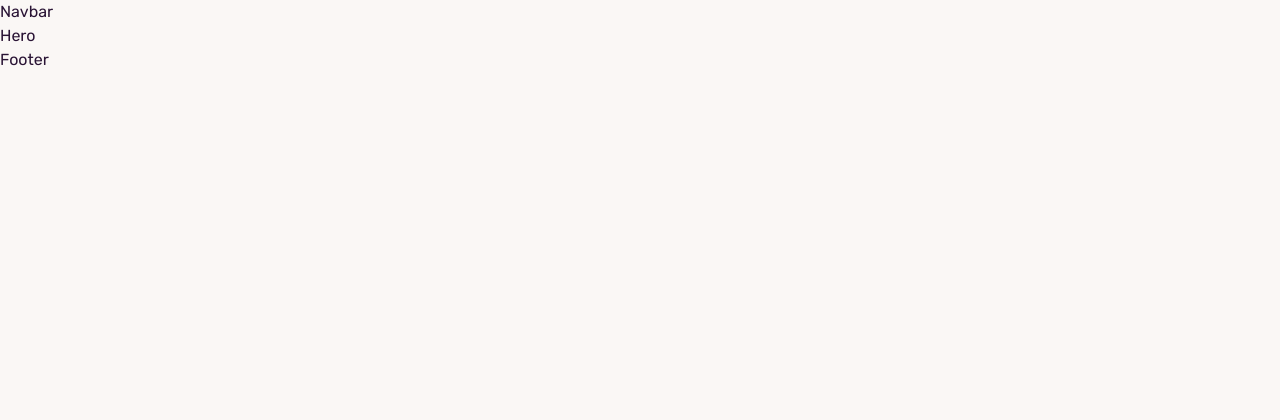
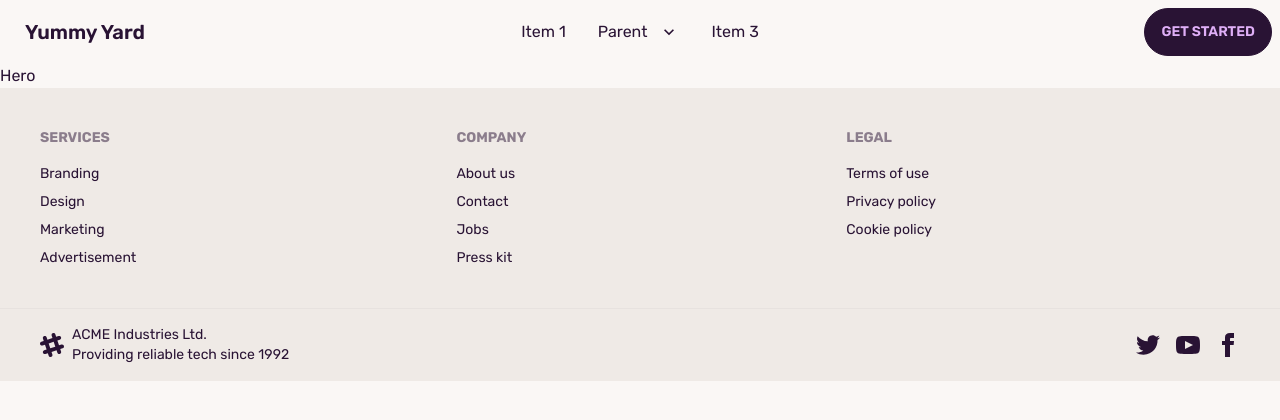
Before and after one commit to shohan-pherones/yummy-yard-client, a Next.js app: page / in a window 1280 px wide. Shown: the top 420 px of the page. Built offline with nearby package versions, Linux system fonts and the light colour scheme.

Commit message:
nav and footer added

```diff
--- a/components/Footer.tsx
+++ b/components/Footer.tsx
@@ -1,5 +1,86 @@
 const Footer = () => {
-  return <footer>Footer</footer>;
+  return (
+    <>
+      <footer className="footer p-10 bg-base-200 text-base-content">
+        <div>
+          <span className="footer-title">Services</span>
+          <a className="link link-hover">Branding</a>
+          <a className="link link-hover">Design</a>
+          <a className="link link-hover">Marketing</a>
+          <a className="link link-hover">Advertisement</a>
+        </div>
+        <div>
+          <span className="footer-title">Company</span>
+          <a className="link link-hover">About us</a>
+          <a className="link link-hover">Contact</a>
+          <a className="link link-hover">Jobs</a>
+          <a className="link link-hover">Press kit</a>
+        </div>
+        <div>
+          <span className="footer-title">Legal</span>
+          <a className="link link-hover">Terms of use</a>
+          <a className="link link-hover">Privacy policy</a>
+          <a className="link link-hover">Cookie policy</a>
+        </div>
+      </footer>
+      <footer className="footer px-10 py-4 border-t bg-base-200 text-base-content border-base-300">
+        <div className="items-center grid-flow-col">
+          <svg
+            width="24"
+            height="24"
+            viewBox="0 0 24 24"
+            xmlns="http://www.w3.org/2000/svg"
+            fillRule="evenodd"
+            clipRule="evenodd"
+            className="fill-current"
+          >
+            <path d="M22.672 15.226l-2.432.811.841 2.515c.33 1.019-.209 2.127-1.23 2.456-1.15.325-2.148-.321-2.463-1.226l-.84-2.518-5.013 1.677.84 2.517c.391 1.203-.434 2.542-1.831 2.542-.88 0-1.601-.564-1.86-1.314l-.842-2.516-2.431.809c-1.135.328-2.145-.317-2.463-1.229-.329-1.018.211-2.127 1.231-2.456l2.432-.809-1.621-4.823-2.432.808c-1.355.384-2.558-.59-2.558-1.839 0-.817.509-1.582 1.327-1.846l2.433-.809-.842-2.515c-.33-1.02.211-2.129 1.232-2.458 1.02-.329 2.13.209 2.461 1.229l.842 2.515 5.011-1.677-.839-2.517c-.403-1.238.484-2.553 1.843-2.553.819 0 1.585.509 1.85 1.326l.841 2.517 2.431-.81c1.02-.33 2.131.211 2.461 1.229.332 1.018-.21 2.126-1.23 2.456l-2.433.809 1.622 4.823 2.433-.809c1.242-.401 2.557.484 2.557 1.838 0 .819-.51 1.583-1.328 1.847m-8.992-6.428l-5.01 1.675 1.619 4.828 5.011-1.674-1.62-4.829z"></path>
+          </svg>
+          <p>
+            ACME Industries Ltd. <br />
+            Providing reliable tech since 1992
+          </p>
+        </div>
+        <div className="md:place-self-center md:justify-self-end">
+          <div className="grid grid-flow-col gap-4">
+            <a>
+              <svg
+                xmlns="http://www.w3.org/2000/svg"
+                width="24"
+                height="24"
+                viewBox="0 0 24 24"
+                className="fill-current"
+              >
+                <path d="M24 4.557c-.883.392-1.832.656-2.828.775 1.017-.609 1.798-1.574 2.165-2.724-.951.564-2.005.974-3.127 1.195-.897-.957-2.178-1.555-3.594-1.555-3.179 0-5.515 2.966-4.797 6.045-4.091-.205-7.719-2.165-10.148-5.144-1.29 2.213-.669 5.108 1.523 6.574-.806-.026-1.566-.247-2.229-.616-.054 2.281 1.581 4.415 3.949 4.89-.693.188-1.452.232-2.224.084.626 1.956 2.444 3.379 4.6 3.419-2.07 1.623-4.678 2.348-7.29 2.04 2.179 1.397 4.768 2.212 7.548 2.212 9.142 0 14.307-7.721 13.995-14.646.962-.695 1.797-1.562 2.457-2.549z"></path>
+              </svg>
+            </a>
+            <a>
+              <svg
+                xmlns="http://www.w3.org/2000/svg"
+                width="24"
+                height="24"
+                viewBox="0 0 24 24"
+                className="fill-current"
+              >
+                <path d="M19.615 3.184c-3.604-.246-11.631-.245-15.23 0-3.897.266-4.356 2.62-4.385 8.816.029 6.185.484 8.549 4.385 8.816 3.6.245 11.626.246 15.23 0 3.897-.266 4.356-2.62 4.385-8.816-.029-6.185-.484-8.549-4.385-8.816zm-10.615 12.816v-8l8 3.993-8 4.007z"></path>
+              </svg>
+            </a>
+            <a>
+              <svg
+                xmlns="http://www.w3.org/2000/svg"
+                width="24"
+                height="24"
+                viewBox="0 0 24 24"
+                className="fill-current"
+              >
+                <path d="M9 8h-3v4h3v12h5v-12h3.642l.358-4h-4v-1.667c0-.955.192-1.333 1.115-1.333h2.885v-5h-3.808c-3.596 0-5.192 1.583-5.192 4.615v3.385z"></path>
+              </svg>
+            </a>
+          </div>
+        </div>
+      </footer>
+    </>
+  );
 };
 
 export default Footer;
--- a/components/Navbar.tsx
+++ b/components/Navbar.tsx
@@ -1,5 +1,76 @@
 const Navbar = () => {
-  return <header>Navbar</header>;
+  const navOptions = (
+    <>
+      <li>
+        <a>Item 1</a>
+      </li>
+      <li tabIndex={0}>
+        <a>
+          Parent
+          <svg
+            className="fill-current"
+            xmlns="http://www.w3.org/2000/svg"
+            width="20"
+            height="20"
+            viewBox="0 0 24 24"
+          >
+            <path d="M7.41,8.58L12,13.17L16.59,8.58L18,10L12,16L6,10L7.41,8.58Z" />
+          </svg>
+        </a>
+        <ul className="p-2">
+          <li>
+            <a>Submenu 1</a>
+          </li>
+          <li>
+            <a>Submenu 2</a>
+          </li>
+        </ul>
+      </li>
+      <li>
+        <a>Item 3</a>
+      </li>
+    </>
+  );
+
+  return (
+    <header>
+      <div className="navbar bg-base-100">
+        <nav className="navbar-start">
+          <div className="dropdown">
+            <label tabIndex={0} className="btn btn-ghost lg:hidden">
+              <svg
+                xmlns="http://www.w3.org/2000/svg"
+                className="h-5 w-5"
+                fill="none"
+                viewBox="0 0 24 24"
+                stroke="currentColor"
+              >
+                <path
+                  strokeLinecap="round"
+                  strokeLinejoin="round"
+                  strokeWidth="2"
+                  d="M4 6h16M4 12h8m-8 6h16"
+                />
+              </svg>
+            </label>
+            <ul
+              tabIndex={0}
+              className="menu menu-compact dropdown-content mt-3 p-2 shadow bg-base-100 rounded-box w-52"
+            >
+              {navOptions}
+            </ul>
+          </div>
+          <a className="btn btn-ghost normal-case text-xl">Yummy Yard</a>
+        </nav>
+        <nav className="navbar-center hidden lg:flex">
+          <ul className="menu menu-horizontal px-1">{navOptions}</ul>
+        </nav>
+        <div className="navbar-end">
+          <a className="btn">Get started</a>
+        </div>
+      </div>
+    </header>
+  );
 };
 
 export default Navbar;
```
